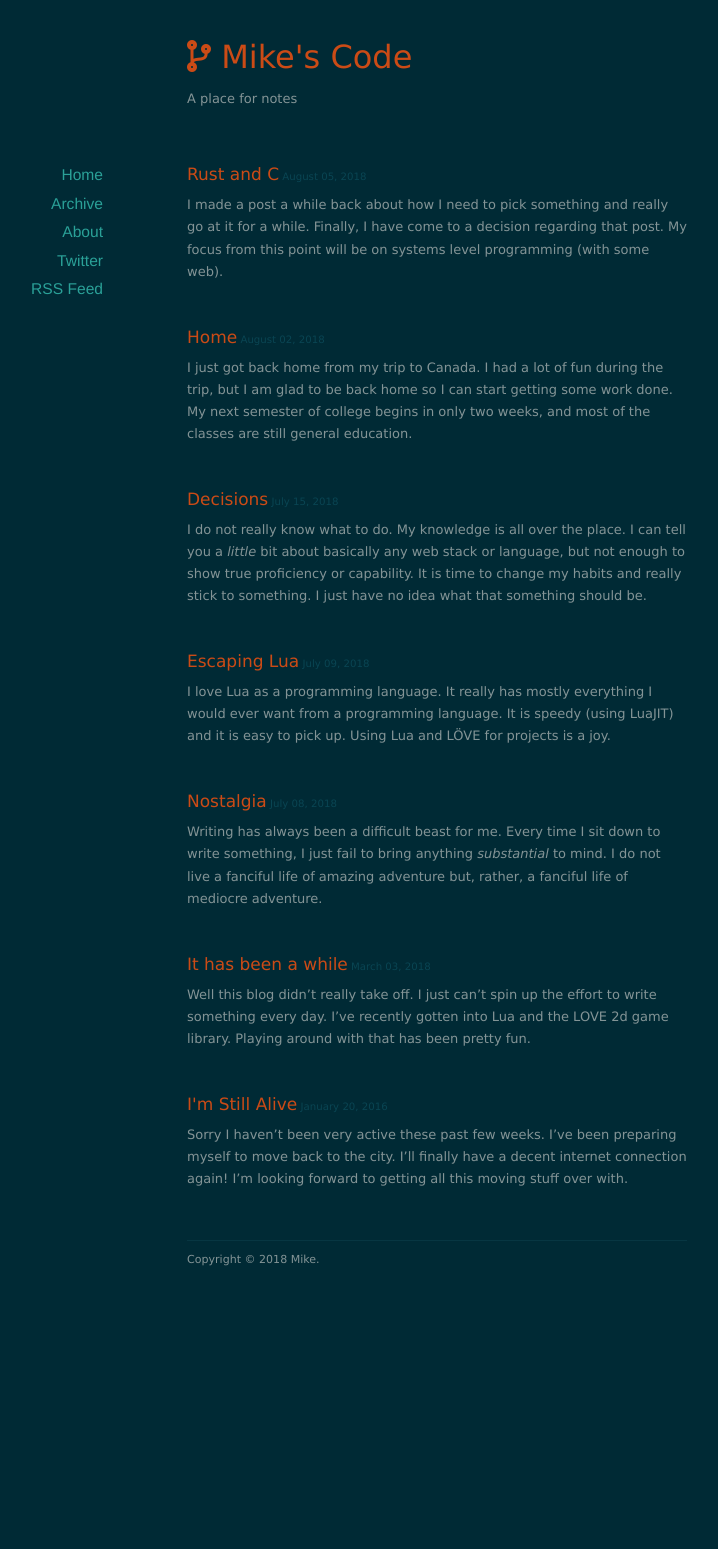
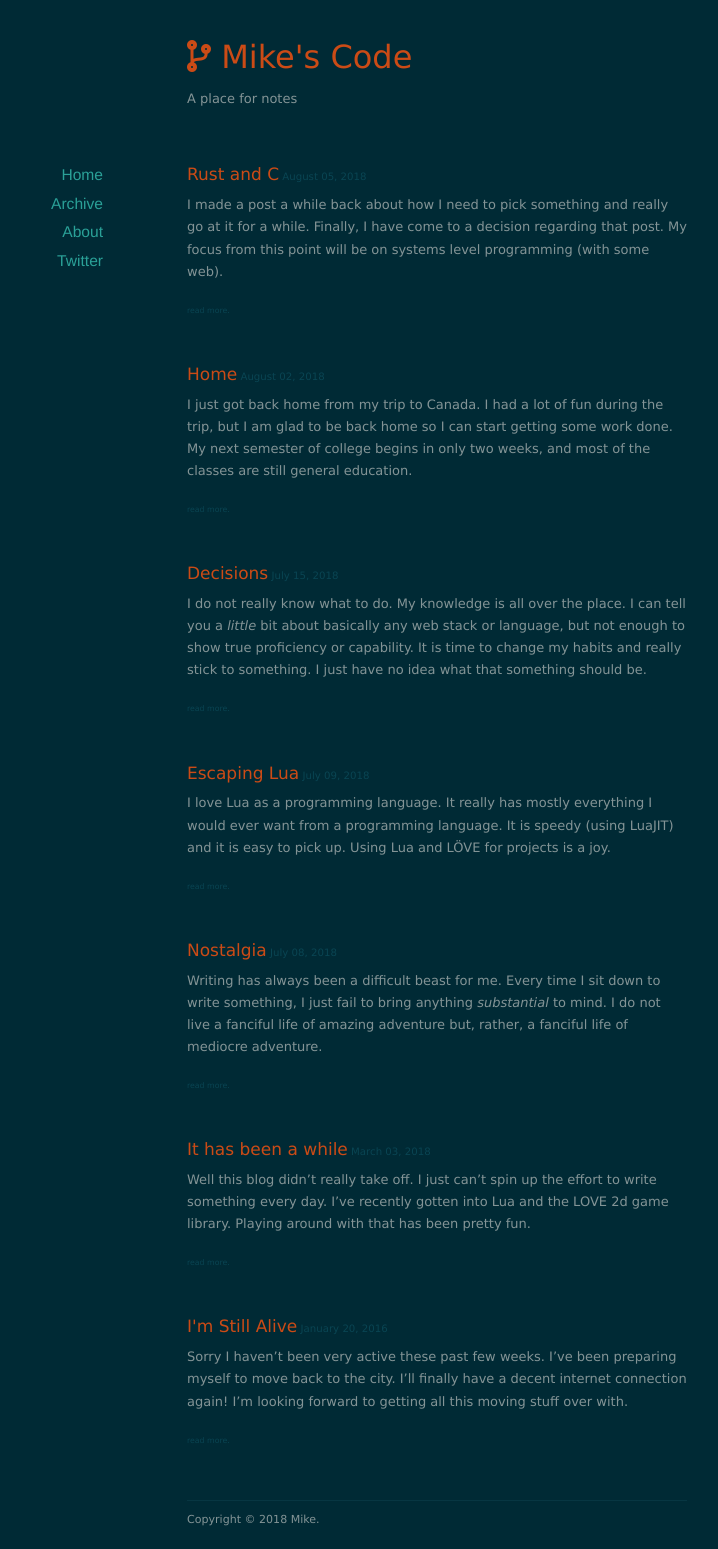
Before and after one commit to micheal-earl/mikes-program-blog, a Jekyll site: the page built from index.html, in a window 1280 px wide. Shown: the whole page, without its empty margins (203-921 px from the left). Built offline with Jekyll 4.4.1, drawn with Linux system fonts in a browser that asks for light colours; nearby versions of some CDN libraries; the list of posts is cut into pages by our own code; before the commit the page ends 1290 px from its top, so only the background shows below that.

Commit message:
RSS feed stopped working, removed for now

```diff
--- a/_layouts/default.html
+++ b/_layouts/default.html
@@ -44,7 +44,7 @@
           <li><a href="/archives">Archive</a></li>
           <li><a href="/about">About</a></li>
           <li><a href="http://twitter.com/michealearldev">Twitter</a></li>
-          <li><a href="/feed.xml">RSS Feed</a></li>
+          <!-- li><a href="/feed.xml">RSS Feed</a></li -->
         </ul>
       </nav>
     </div>
--- a/index.html
+++ b/index.html
@@ -16,7 +16,7 @@ title: Mike's Code
 			<h1><a href="{{ post.url }}">{{ post.title }}</a><span class="date">  {{ post.date | date: '%B %d, %Y' }}</span></h1>
 		{% endif %}
 
-		<div class="post-content">{{ post.excerpt }}</div>
+		<div class="post-content">{{ post.excerpt }}<span class="date">  read more.</span></div>
 
 	</article>
 
```
